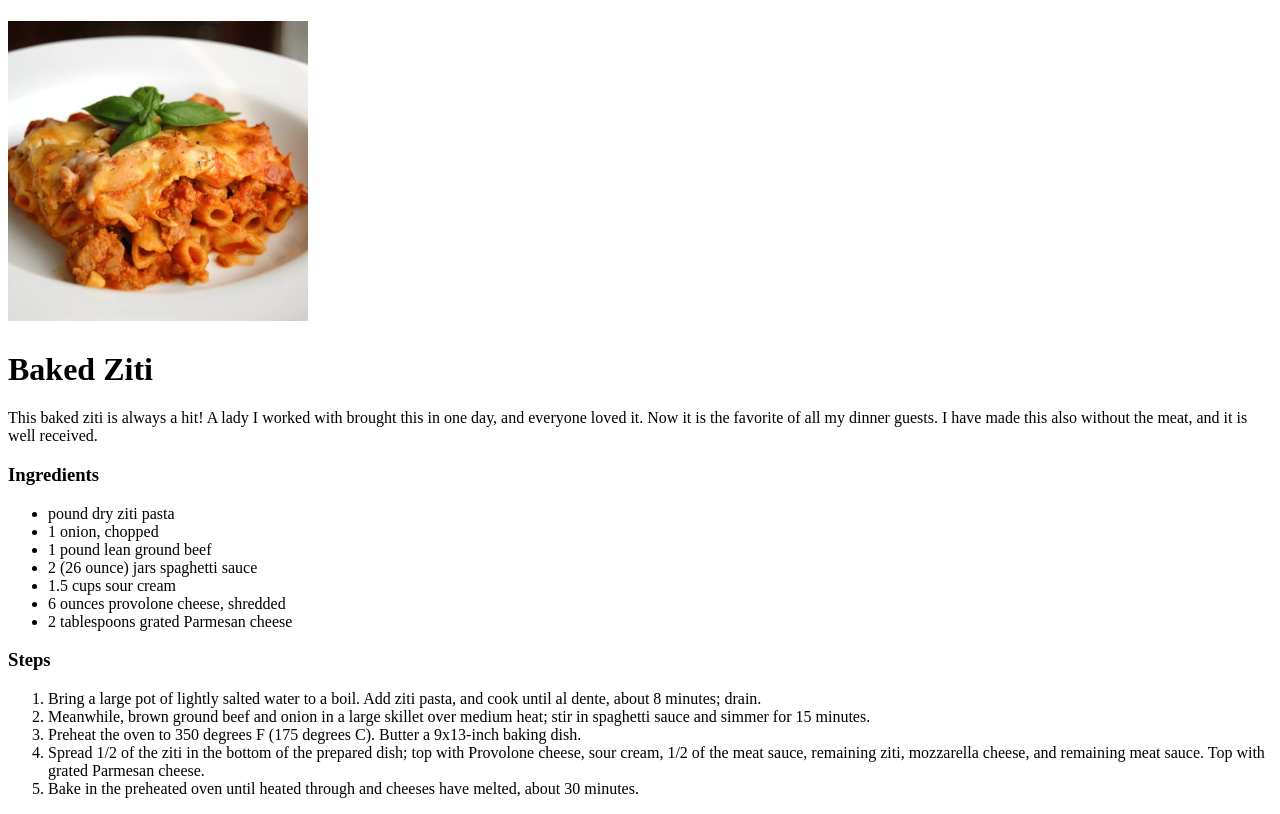
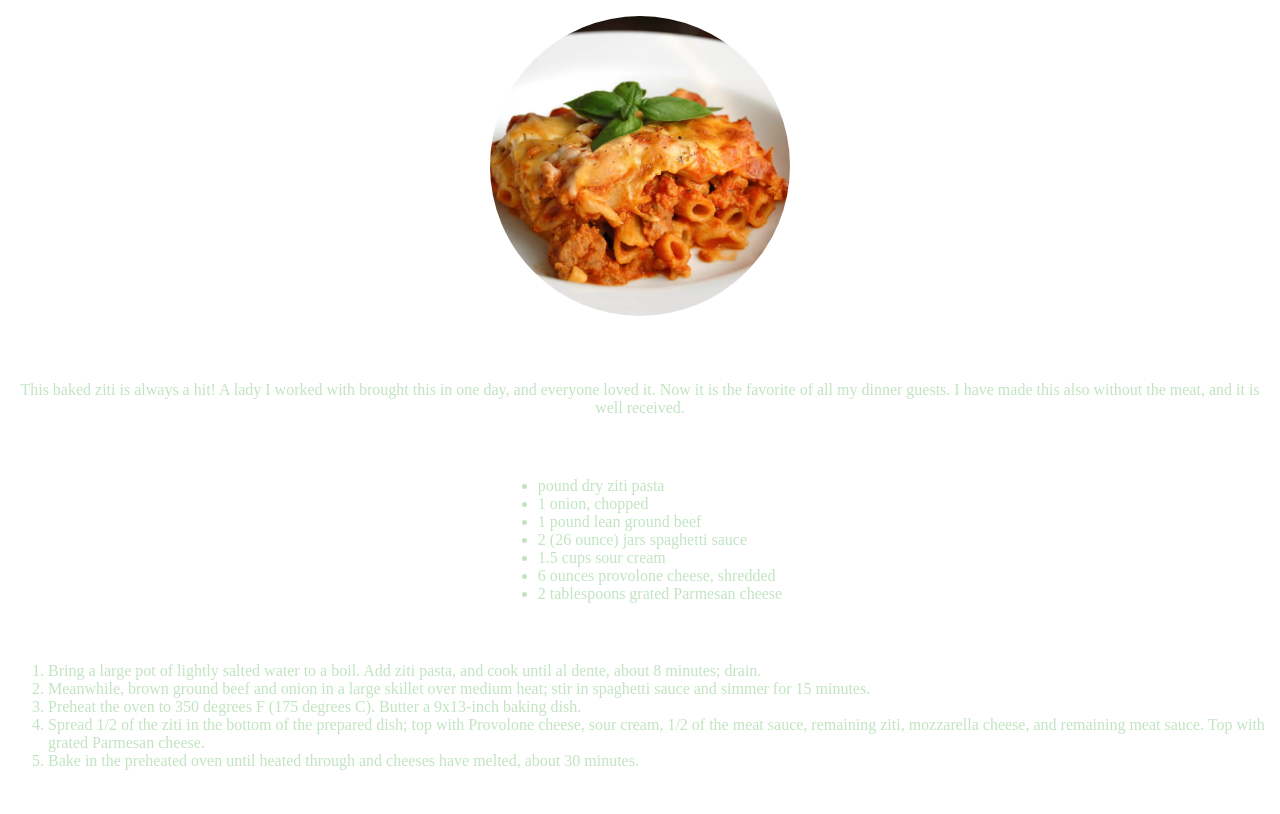
Before and after one commit to chartreuse13/odin-recipes, a plain HTML site: page recipes/baked-ziti.html in a window 1280 px wide. Drawn offline with Linux system fonts and the light colour scheme.

Commit message:
Updates to odin project website
added style.css and made addition style changes

```diff
--- a/recipes/baked-ziti.html
+++ b/recipes/baked-ziti.html
@@ -4,15 +4,16 @@
     <meta charset="UTF-8">
     <meta name="viewport" content="width=device-width, initial-scale=1.0">
     <title>Baked Ziti Recipe</title>
+    <link rel="stylesheet" href="../style.css">
 </head>
 <body>
    <h1><img src="./imgs/baked-ziti.jpg" alt="Delicious Baked Ziti" height="300" width="300"></h1>
-   <p><h1>Baked Ziti</h1></p>
+   <p><h1 class="title">Baked Ziti</h1></p>
 
    <p>This baked ziti is always a hit! A lady I worked with brought this in one day, and everyone loved it. Now it is the
 favorite of all my dinner guests. I have made this also without the meat, and it is well received.</p>
 
-    <p><h3>Ingredients</h3></p>
+    <p><h3 class="title">Ingredients</h3></p>
     <ul>
         <li>pound dry ziti pasta</li>
         <li>1 onion, chopped</li>
@@ -23,7 +24,7 @@ favorite of all my dinner guests. I have made this also without the meat, and it
         <li>2 tablespoons grated Parmesan cheese</li>
     </ul>
 
-    <p><h3>Steps</h3></p>
+    <p><h3 class="title">Steps</h3></p>
     <ol>
         <li>Bring a large pot of lightly salted water to a boil. Add ziti pasta, and cook until al dente, about 8 minutes; drain.</li>
         <li>Meanwhile, brown ground beef and onion in a large skillet over medium heat; stir in spaghetti sauce and simmer for 15
--- /dev/null
+++ b/style.css
@@ -0,0 +1,35 @@
+body {
+    color: rgb(194, 228, 194);
+    text-align: center;
+}
+
+h1 {
+    font-size: x-large;
+    font-weight: 800;
+}
+
+img {
+   border-radius: 50%;
+}
+
+ul {
+    display: table;
+    margin: 0 auto;
+    text-align: left;
+}
+
+ol {
+    display: table;
+    margin: 0 auto;
+    text-align: left;
+}
+
+.child {
+  color: rgb(0, 0, 0);
+  font-weight: 800;
+  font-size: 14px;
+}
+
+.title {
+    color: white;
+}
```
Also changed, not shown: index.html (+1 -0 lines), recipes/slow-cooker-whole-chicken.html (+4 -3 lines), recipes/soup.html (+4 -3 lines).
